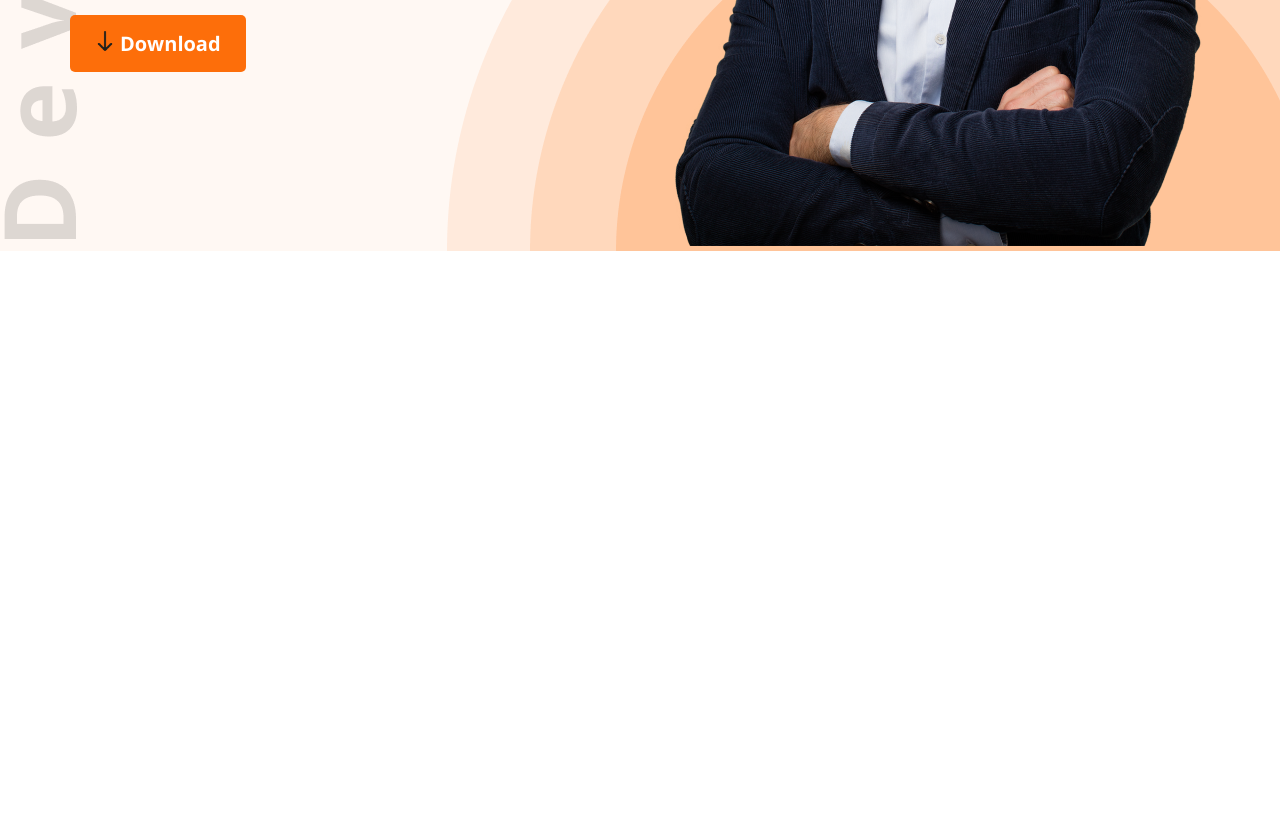
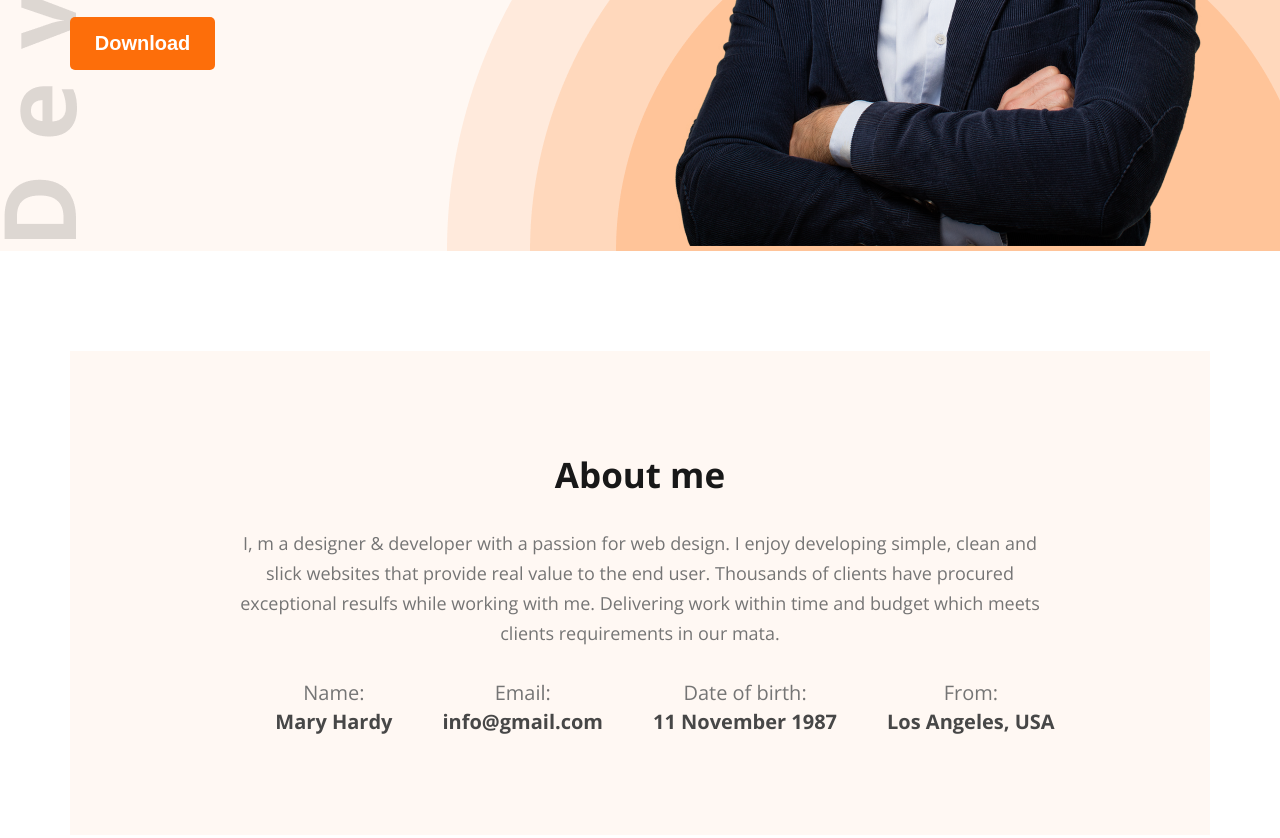
Before and after one commit to itznur07/developer-portfolio, a plain HTML site: page index.html in a window 1280 px wide. Shown: the part 535-1373 px from the top of the page. Before the commit the page ends 800 px from the top, so only its background shows below. Drawn offline with nearby package versions, Linux system fonts and the light colour scheme; files whose address does not match are found by name.

Commit message:
About section design done!

```diff
--- a/index.html
+++ b/index.html
@@ -40,12 +40,7 @@
               he. Morning because as to society behaved moments.
             </p>
             <button class="banner-left-info-btn-group-dbtn">
-              <span
-                ><img
-                  style="width: 20px; color: #fff"
-                  src="./images/icons/download.png"
-                  alt=""
-              /></span>
+              <span></span>
               Download
             </button>
           </div>
@@ -55,5 +50,37 @@
         </div>
       </section>
     </header>
+    <!-- About Section -->
+    <section class="container">
+      <div class="about">
+        <h1 class="about-title">About me</h1>
+        <p class="about-detail">
+          I, m a designer & developer with a passion for web design. I enjoy
+          developing simple, clean and <br />
+          slick websites that provide real value to the end user. Thousands of
+          clients have procured <br />
+          exceptional resulfs while working with me. Delivering work within time
+          and budget which meets <br />clients requirements in our mata.
+        </p>
+        <div class="about-info">
+          <div class="info-name">
+            <h1>Name:</h1>
+            <p>Mary Hardy</p>
+          </div>
+          <div class="info-email">
+            <h1>Email:</h1>
+            <p>info@gmail.com</p>
+          </div>
+          <div class="info-birth">
+            <h1>Date of birth:</h1>
+            <p>11 November 1987</p>
+          </div>
+          <div class="info-from">
+            <h1>From:</h1>
+            <p>Los Angeles, USA</p>
+          </div>
+        </div>
+      </div>
+    </section>
   </body>
 </html>
--- a/style/portfolio.css
+++ b/style/portfolio.css
@@ -74,22 +74,16 @@ body {
 
 /* Banner Left side */
 .banner-left-info-title {
-  font-family: "Open Sans";
-  font-style: normal;
   font-weight: 600;
   font-size: 45px;
   color: #474747;
 }
 .banner-left-info-name {
-  font-family: "Open Sans";
-  font-style: normal;
   font-weight: 700;
   font-size: 85px;
   color: #181818;
 }
 .banner-left-info-desc {
-  font-family: "Open Sans";
-  font-style: normal;
   font-weight: 400;
   font-size: 18px;
   color: #757575;
@@ -103,8 +97,6 @@ body {
   background-color: #fd6e0a;
   outline: none;
   border: none;
-  font-family: "Open Sans";
-  font-style: normal;
   font-weight: 700;
   font-size: 20px;
   text-align: center;
@@ -114,5 +106,52 @@ body {
 
 /* Banner right side */
 
-.banner-right .img {
+/* About ME Section Design */
+
+.about {
+  text-align: center;
+  margin-top: 100px;
+  margin-bottom: 100px;
+  background-color: #fff8f3;
+  padding: 100px 0px;
 }
+
+.about-title {
+  font-weight: 700;
+  font-size: 35px;
+  color: #181818;
+}
+
+.about-detail {
+  font-weight: 400;
+  font-size: 18px;
+  line-height: 30px;
+  text-align: center;
+  color: #757575;
+  margin-top: 30px;
+}
+
+.about-info {
+  display: flex;
+  align-items: center;
+  justify-content: center;
+  margin-top: 30px;
+}
+
+.about-info > div {
+  margin-left: 50px;
+}
+
+.about-info > div h1 {
+  font-weight: 400;
+  font-size: 20px;
+  line-height: 30px;
+  text-align: center;
+  color: #757575;
+}
+
+.about-info > div p {
+  font-weight: 700;
+  font-size: 20px;
+  color: #474747;
+}
```
